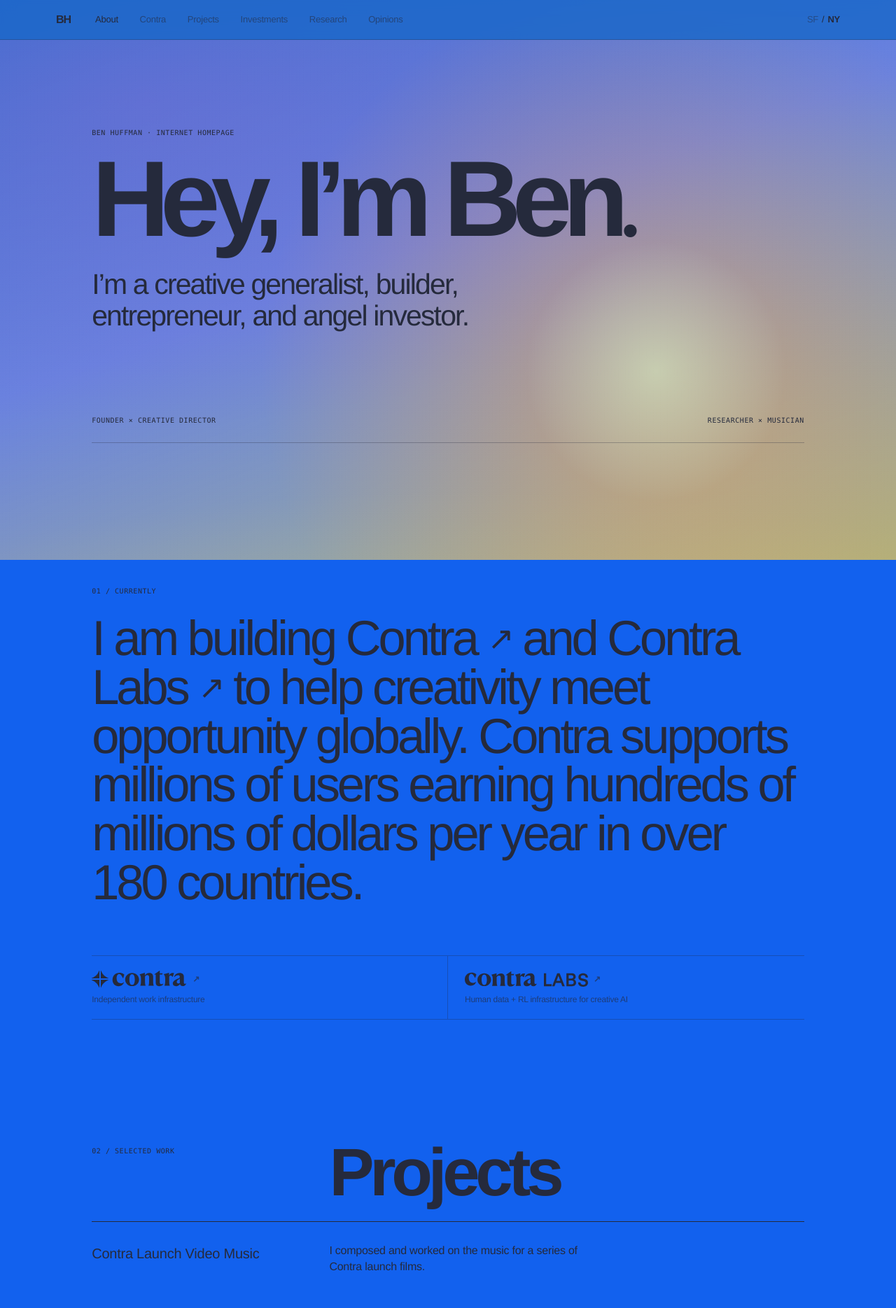
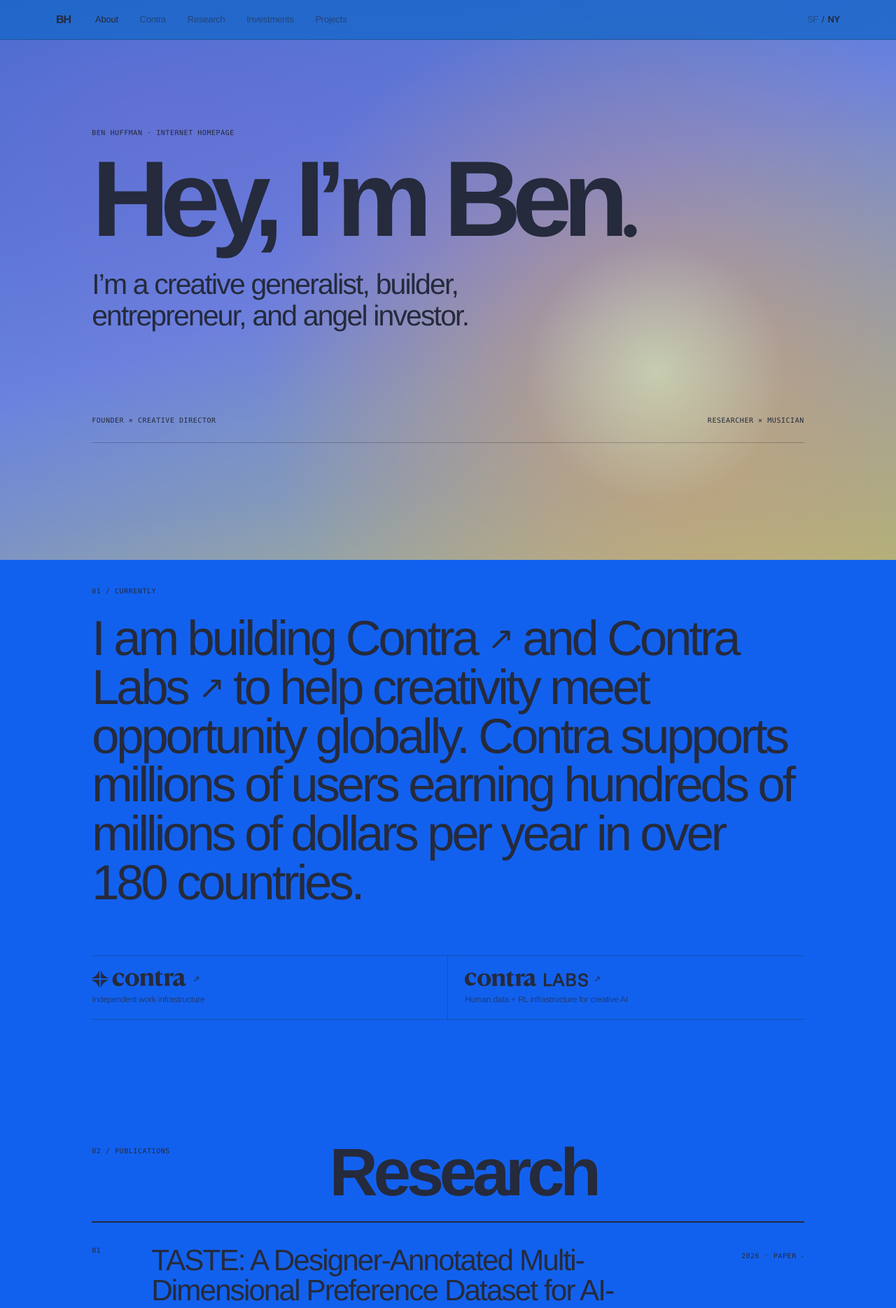
Before and after one commit to ben9885/get-ben.com, a Next.js app: page / in a window 1280 px wide. Shown: the top 1869 px of the page at 70% size. Built offline with nearby package versions, Linux system fonts and the light colour scheme; no server answers.

Commit message:
Reorder sections and remove opinions

```diff
--- a/app/page.tsx
+++ b/app/page.tsx
@@ -3,7 +3,7 @@
 import { useEffect, useState } from "react";
 import { AtmosphereBackground, CitySwitcher, useCityAtmosphere } from "./atmosphere";
 
-const sections = ["about", "contra", "projects", "investments", "research", "opinions"];
+const sections = ["about", "contra", "research", "investments", "projects"];
 
 const projects = [
   { n: "01", title: "Contra’s First Launch", date: "Feb 2021", id: "495381947" },
@@ -85,10 +85,9 @@
         </div>
       </section>
 
-      <section id="projects" className="reveal">
-        <div className="section-head"><p className="section-label mono">02 / Selected work</p><h2>Projects</h2></div>
-        <div className="subhead"><h3>Contra Launch Video Music</h3><p>I composed and worked on the music for a series of Contra launch films.</p></div>
-        <div className="project-list">{projects.map(p => <ProjectRow key={p.n} item={p} />)}</div>
+      <section id="research" className="reveal">
+        <div className="section-head"><p className="section-label mono">02 / Publications</p><h2>Research</h2></div>
+        <div className="research-list">{research.map(r => <a href={r.href} target="_blank" rel="noreferrer" key={r.n} className="research-row"><span className="mono">{r.n}</span><strong>{r.title}</strong><span className="research-meta mono">{r.meta} <Arrow /></span></a>)}</div>
       </section>
 
       <section id="investments" className="reveal">
@@ -96,14 +95,10 @@
         <div className="index investments"><div className="index-head mono"><span>Company</span><span>Stage</span><span>Year</span></div>{investments.map(([name, href, stage, year]) => <div className="index-row" key={name}><span>{href ? <ExternalLink href={href}>{name}</ExternalLink> : name}</span><span>{stage}</span><span className="mono">{year}</span></div>)}</div>
       </section>
 
-      <section id="research" className="reveal">
-        <div className="section-head"><p className="section-label mono">04 / Publications</p><h2>Research</h2></div>
-        <div className="research-list">{research.map(r => <a href={r.href} target="_blank" rel="noreferrer" key={r.n} className="research-row"><span className="mono">{r.n}</span><strong>{r.title}</strong><span className="research-meta mono">{r.meta} <Arrow /></span></a>)}</div>
-      </section>
-
-      <section id="opinions" className="reveal opinions">
-        <div className="section-head"><p className="section-label mono">05 / Elsewhere</p><h2>Opinions</h2></div>
-        <div className="socials"><a href="https://x.com/contraben" target="_blank" rel="noreferrer"><strong>X <Arrow /></strong><span>@contraben</span></a><a href="https://www.linkedin.com/in/benhuffman" target="_blank" rel="noreferrer"><strong>LinkedIn <Arrow /></strong><span>Ben Huffman</span></a><a href="https://contra.com/ben" target="_blank" rel="noreferrer"><strong>Contra <Arrow /></strong><span>contra.com/ben</span></a></div>
+      <section id="projects" className="reveal">
+        <div className="section-head"><p className="section-label mono">04 / Selected work</p><h2>Projects</h2></div>
+        <div className="subhead"><h3>Contra Launch Video Music</h3><p>I composed and worked on the music for a series of Contra launch films.</p></div>
+        <div className="project-list">{projects.map(p => <ProjectRow key={p.n} item={p} />)}</div>
       </section>
     </main>
     <footer><strong>Ben Huffman</strong><span className="mono">© 2026</span><a href="#about">Back to top ↑</a></footer>
```
